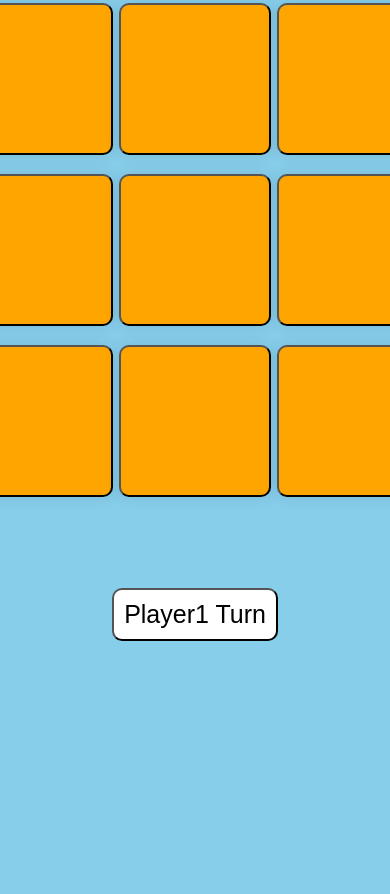
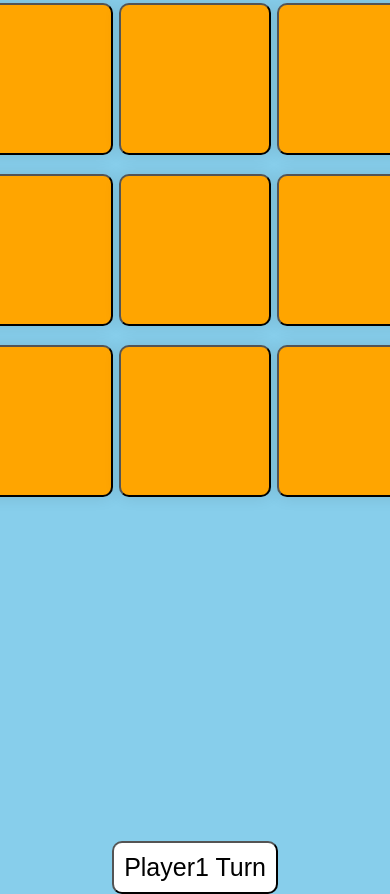
Before and after one commit to keerthipriya03/Tic-Tac-Toe, a plain HTML site: page index.html in a window 390 px wide. Shown: the part 40-934 px from the top of the page. Before the commit the page ends 844 px from the top, so only its background shows below. Drawn offline with Linux system fonts and the light colour scheme.

Commit message:
Update style.css

```diff
--- a/style.css
+++ b/style.css
@@ -73,10 +73,13 @@ body{
 @media (max-width:480px){
     .container{
         display:grid;
+        width:100%;
+        height:100vh;
         grid-template-columns: repeat(3,1fr);
         grid-template-rows: repeat(3,1fr);
     }
     .box{
+        display:flex;
         justify-content:center;
         align-items:center;
 }
@@ -84,10 +87,13 @@ body{
 @media (max-width:768px){
     .container{
         display:grid;
+        width:100%;
+        height:100vh;
         grid-template-columns: repeat(3,1fr);
         grid-template-rows: repeat(3,1fr);
     }
     .box{
+        display:grid;
         justify-content:center;
         align-items:center;
 }
```
